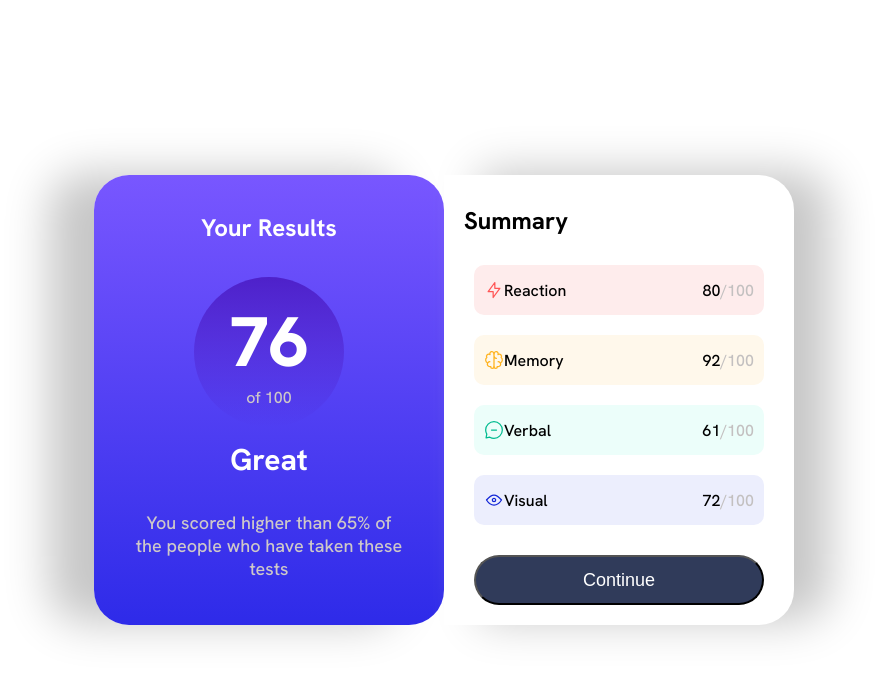
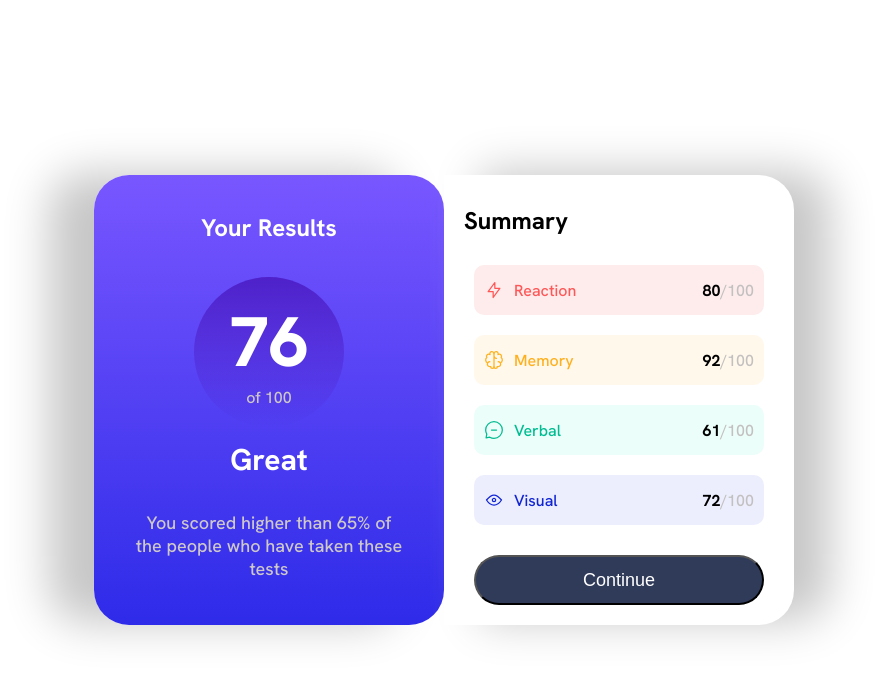
Before and after one commit to AdharshReghu/learning-flexbox, a plain HTML site: page index.html in a window 1280 px wide. Shown: the whole page, without its empty margins (196-1074 px from the left). Drawn offline with Linux system fonts and the light colour scheme.

Commit message:
finished

```diff
--- a/style.css
+++ b/style.css
@@ -105,6 +105,10 @@ p{
     border-radius: 10px;
 }
 
+.lbox .grouped .text{
+    padding-left: 10px;
+}
+
 .grouped{
     display: flex;
     align-items: center;
@@ -128,23 +132,46 @@ p{
     border-radius: 25px;
 }
 
+
 .grey-score{
     color: rgb(195, 192, 192);
 }
 
-.reaction{
+.reaction {
     background-color:  hsl(0, 91%, 96%);
 
 }
 
-.memory{
+.memory {
     background-color: hsl(39, 100%, 96%);
+
 }
 
-.verbal{
+.verbal {
     background-color:  hsl(166, 91%, 96%);
 }
 
 .visual{
     background-color: hsl(234, 85%, 96%);
 }
+
+
+.reaction .text{
+    color: hsl(0, 100%, 67%);
+}
+
+.memory .text{
+    color: hsl(39, 100%, 56%);
+}
+
+.verbal .text{
+    color: hsl(166, 100%, 37%);
+}
+
+.visual .text{
+    color: hsl(234, 85%, 45%);
+}
+
+.Score{
+    font-weight: bold;
+}
```
